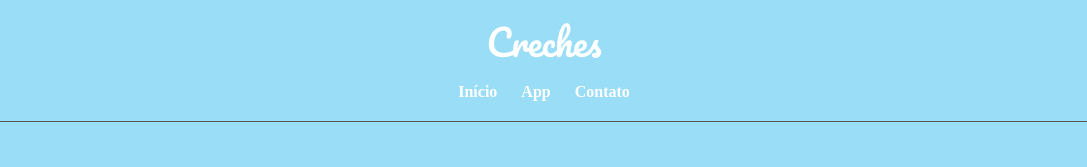
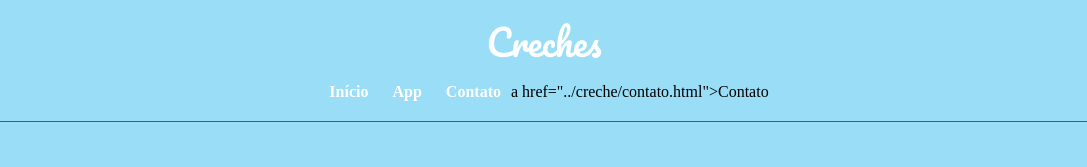
Before and after one commit to erick-sts/creche, a plain HTML site: page app.html in a window 1280 px wide. Shown: the top 167 px of the page, without its empty margins (96-1183 px from the left). Drawn offline with Linux system fonts and the light colour scheme.

Commit message:
Add files via upload

```diff
--- a/app.html
+++ b/app.html
@@ -29,7 +29,7 @@
                     <ul>
                         <li><a href="../creche/index.html"><b>Início</a></li>
                         <li><a href="../creche/app.html">App</a></li>
-                        <li><a href="../creche/contato.html">Contato</b></a></li>
+                        <li><a href="../creche/contato.html">Contato</b></a></li>a href="../creche/contato.html">Contato</b></a></li>
                     </ul>
                 </nav>
                 <!-- Fim Menu -->
```
